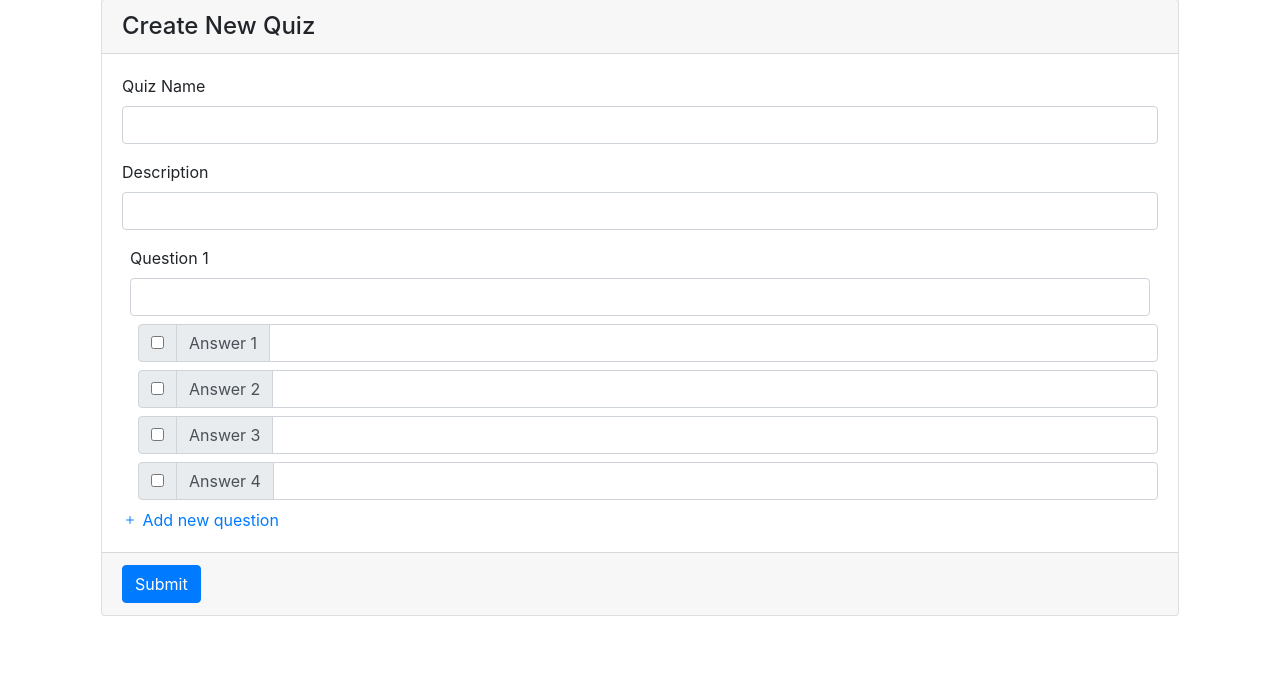
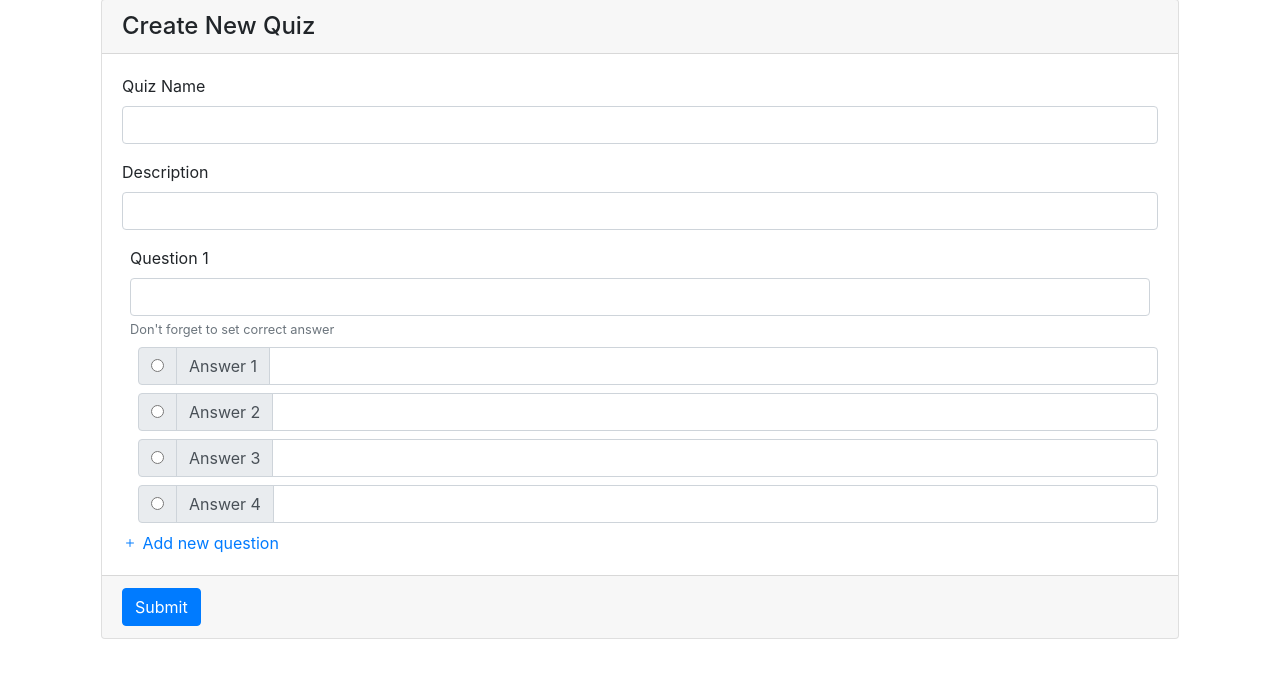
Before and after one commit to mopheadpersona/quiz, a Flask app: page /create-quiz in a window 1280 px wide. Shown: the part 73-751 px from the top of the page. Run offline with Flask 2, Linux system fonts and the light colour scheme; some libraries are stand-ins or nearby versions.

Commit message:
add correct answer

```diff
--- a/application.py
+++ b/application.py
@@ -43,10 +43,15 @@ def create_quiz():
 	for i in range(1, counter + 1):
 		question = {}
 		question['question'] = query[f'questions[question][{i}]']
+		question['correct_answer_id'] = 'the_id'
 		answers = []
 		for j in range(1, 5):
 			answer = {}
 			answer['answer'] = query[f'answers[question][{i}][answer][{j}]']
+			if query.get(f'correct[question][{i}][answer][{j}]'):
+				answer['id'] = 'the_id'
+			else:
+				answer['id'] = 'just_id'
 			answers.append(answer)
 		question['answers'] = answers
 		questions.append(question)
--- a/templates/create.html
+++ b/templates/create.html
@@ -17,48 +17,51 @@
 				<div class="form-group m-2" id="question-container">
 					<label for="question">Question 1</label>
 					<input required type="text" class="form-control" name="questions[question][1]">
+					<small class="form-text text-muted">
+						Don't forget to set correct answer
+					</small>
 					<div>
 						<div class="input-group m-2">
 							<div class="input-group-prepend">
 								<div class="input-group-text">
-									<input type="checkbox" id="radioButton">
+									<input type="radio" id="radioButton1" name="correct[question][1][answer][1]" value="correct_id">
 								</div>
-								<span class="input-group-text">
+								<label for="radioButton1" class="input-group-text">
 									Answer 1
-								</span>
+								</label>
 							</div>
 							<input required type="text" class="form-control" name="answers[question][1][answer][1]">
 						</div>
 						<div class="input-group m-2">
 							<div class="input-group-prepend">
 								<div class="input-group-text">
-									<input type="checkbox" id="radioButton">
+									<input type="radio" id="radioButton2" name="correct[question][1][answer][2]" value="correct_id">
 								</div>
-								<span class="input-group-text">
+								<label for="radioButton2" class="input-group-text">
 									Answer 2
-								</span>
+								</label>
 							</div>
 							<input required type="text" class="form-control" name="answers[question][1][answer][2]">
 						</div>
 						<div class="input-group m-2">
 							<div class="input-group-prepend">
 								<div class="input-group-text">
-									<input type="checkbox" id="radioButton">
+									<input type="radio" id="radioButton3" name="correct[question][1][answer][3]" value="correct_id">
 								</div>
-								<span class="input-group-text">
+								<label for="radioButton3" class="input-group-text">
 									Answer 3
-								</span>
+								</label>
 							</div>
 							<input required type="text" class="form-control" name="answers[question][1][answer][3]">
 						</div>
 						<div class="input-group m-2">
 							<div class="input-group-prepend">
 								<div class="input-group-text">
-									<input type="checkbox" id="radioButton">
+									<input type="radio" id="radioButton4" name="correct[question][1][answer][4]" value="correct_id">
 								</div>
-								<span class="input-group-text">
+								<label for="radioButton4" class="input-group-text">
 									Answer 4
-								</span>
+								</label>
 							</div>
 							<input required type="text" class="form-control" name="answers[question][1][answer][4]">
 						</div>
@@ -74,53 +77,56 @@
 		</form>
 	</div>
 	<script>
-		let i = 1;
+		let i = 2;
 	  document.getElementById('add-new-question').onclick = function() {
 	  	let template = `
 					<label for="question">Question ${i}</label>
 					<input required type="text" class="form-control" name="questions[question][${i}]">
+					<small class="form-text text-muted">
+						Don't forget to set correct answer
+					</small>
 					<div>
 						<div class="input-group m-2">
 							<div class="input-group-prepend">
 								<div class="input-group-text">
-									<input type="checkbox" id="radioButton">
+									<input type="radio" id="radioButton1" name="correct[question][${i}][answer][1]" value="correct_id">
 								</div>
-								<span class="input-group-text">
+								<label for="radioButton1" class="input-group-text">
 									Answer 1
-								</span>
+								</label>
 							</div>
 							<input required type="text" class="form-control" name="answers[question][${i}][answer][1]">
 						</div>
 						<div class="input-group m-2">
 							<div class="input-group-prepend">
 								<div class="input-group-text">
-									<input type="checkbox" id="radioButton">
+									<input type="radio" id="radioButton2" name="correct[question][${i}][answer][2]" value="correct_id">
 								</div>
-								<span class="input-group-text">
-									Answer 1
-								</span>
+								<label for="radioButton2" class="input-group-text">
+									Answer 2
+								</label>
 							</div>
 							<input required type="text" class="form-control" name="answers[question][${i}][answer][2]">
 						</div>
 						<div class="input-group m-2">
 							<div class="input-group-prepend">
 								<div class="input-group-text">
-									<input type="checkbox" id="radioButton">
+									<input type="radio" id="radioButton3" name="correct[question][${i}][answer][3]" value="correct_id">
 								</div>
-								<span class="input-group-text">
-									Answer 1
-								</span>
+								<label for="radioButton3" class="input-group-text">
+									Answer 3
+								</label>
 							</div>
 							<input required type="text" class="form-control" name="answers[question][${i}][answer][3]">
 						</div>
 						<div class="input-group m-2">
 							<div class="input-group-prepend">
 								<div class="input-group-text">
-									<input type="checkbox" id="radioButton">
+									<input type="radio" id="radioButton4" name="correct[question][${i}][answer][4]" value="correct_id">
 								</div>
-								<span class="input-group-text">
-									Answer 1
-								</span>
+								<label for="radioButton4" class="input-group-text">
+									Answer 4
+								</label>
 							</div>
 							<input required type="text" class="form-control" name="answers[question][${i}][answer][4]">
 						</div>
```
